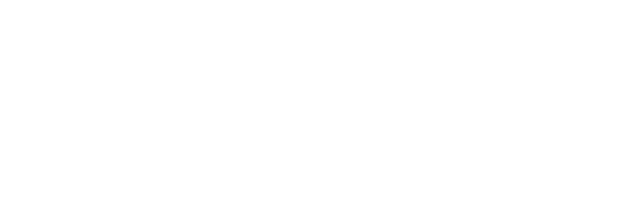
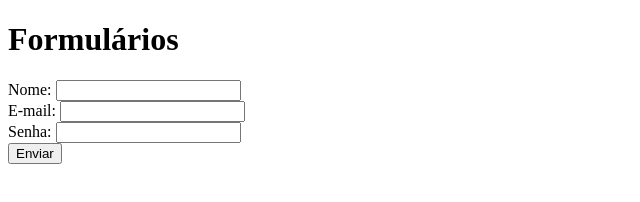
Before and after one commit to BrubsMuller/estudando-hmtl, a plain HTML site: page Aulo-260623/index.html in a window 1280 px wide. Shown: the whole page, without its empty margins (0-640 px from the left). Drawn offline with Linux system fonts and the light colour scheme.

Commit message:
Formulário

```diff
--- a/Aulo-260623/index.html
+++ b/Aulo-260623/index.html
@@ -2,9 +2,21 @@
 <html lang="pt-BR">
 <head>
     <meta charset="UTF-8">
-    <title>Formulário</title>
+    <title>Formulários</title>
 </head>
 <body>
-
+    <h1>Formulários</h1>
+    <!-- <form> Estrutura base de um formulário em HTML -->
+    <!-- <input> Define um campo no formulário a se preenchido -->
+    <!-- <button> -> Botão -->
+    <form>
+        Nome:
+        <input type="text"> <br>
+        E-mail:
+        <input type="email"> <br>
+        Senha:
+        <input type="password"> <br>
+        <button>Enviar</button>
+    </form>
 </body>
 </html>
```
Also changed, not shown: Aula 230623/index.html (+1 -1 lines).
